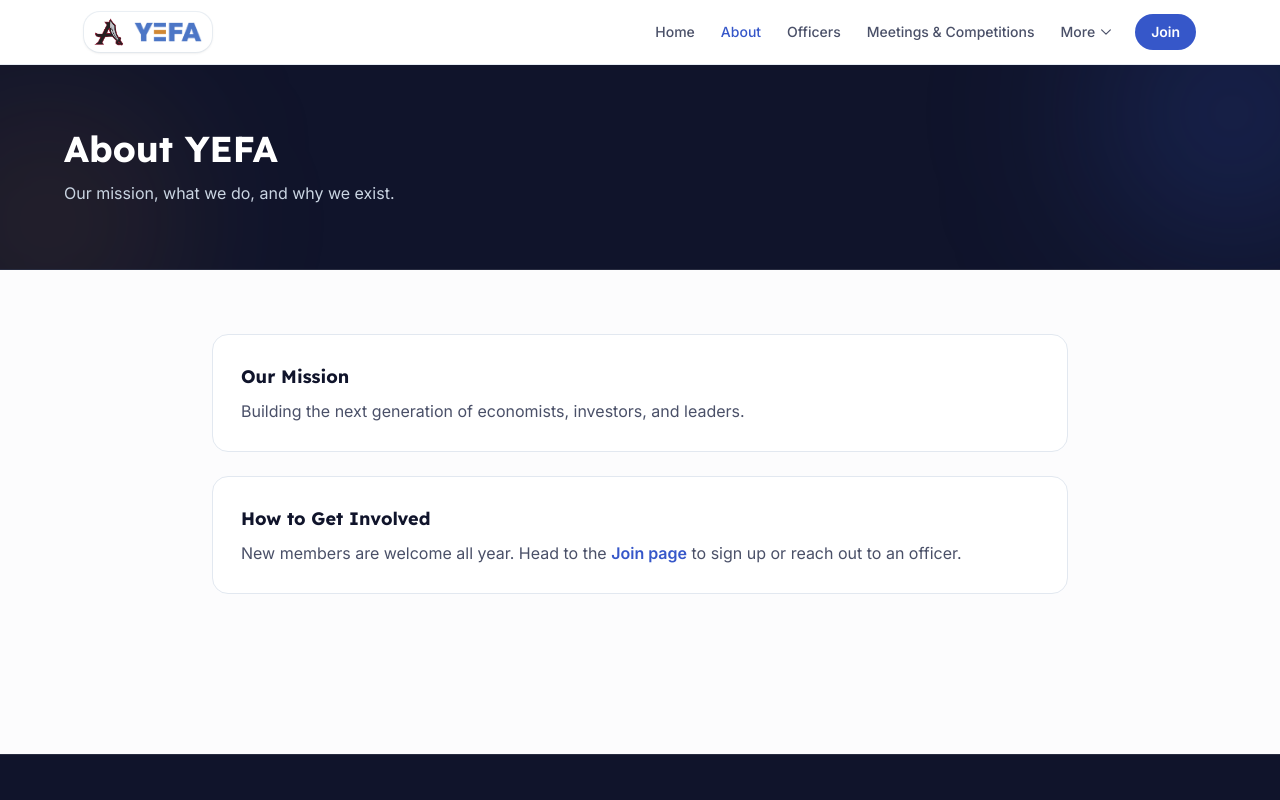
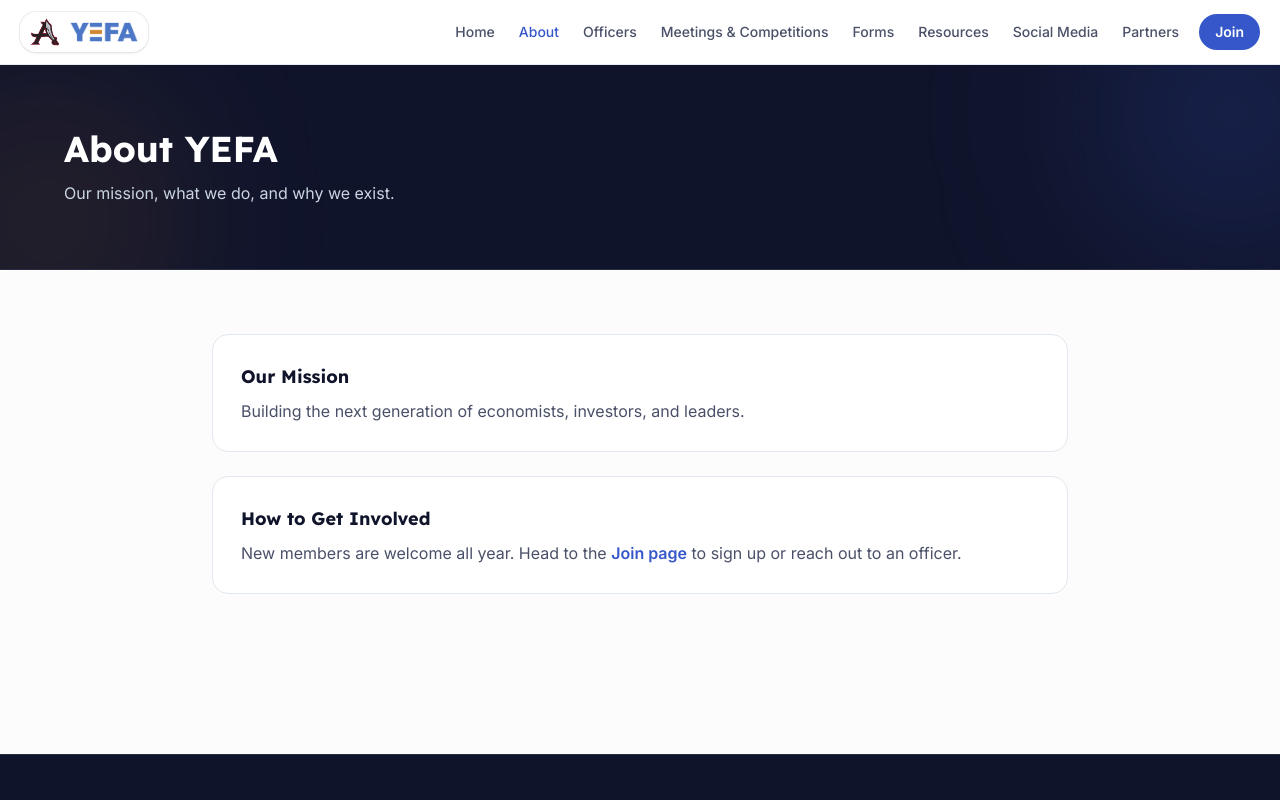
Before and after one commit to sdatta25/ahs-yefa-website, a React (Vite) app: page /about in a window 1280 px wide. Shown: the top 800 px of the page. Built offline with nearby package versions, Linux system fonts and the light colour scheme.

Commit message:
Flatten nav (remove More dropdown), embed sign-up form on Join page

```diff
--- a/src/components/Navbar.tsx
+++ b/src/components/Navbar.tsx
@@ -1,91 +1,36 @@
-import { useEffect, useRef, useState } from "react"
+import { useState } from "react"
 import { Link, NavLink } from "react-router-dom"
 import { AnimatePresence, motion } from "framer-motion"
 import BrandLogo from "./BrandLogo"
-import { NAV_LINKS, NAV_MORE, NAV_PRIMARY } from "../data/site"
+import { NAV_LINKS } from "../data/site"
 
 export default function Navbar() {
   const [open, setOpen] = useState(false)
-  const [moreOpen, setMoreOpen] = useState(false)
-  const moreRef = useRef<HTMLDivElement>(null)
-
-  useEffect(() => {
-    function onClickOutside(e: MouseEvent) {
-      if (moreRef.current && !moreRef.current.contains(e.target as Node)) setMoreOpen(false)
-    }
-    document.addEventListener("mousedown", onClickOutside)
-    return () => document.removeEventListener("mousedown", onClickOutside)
-  }, [])
-
-  const linkClass = ({ isActive }: { isActive: boolean }) =>
-    `whitespace-nowrap rounded-full px-3 py-2 text-sm font-medium transition-colors ${
-      isActive ? "text-yefa-blue" : "text-yefa-ink hover:text-yefa-blue"
-    }`
 
   return (
     <header className="sticky top-0 z-50 border-b border-slate-200/80 bg-white/85 backdrop-blur-md">
-      <div className="mx-auto flex max-w-6xl items-center justify-between px-5 py-3">
-        <NavLink to="/" onClick={() => setOpen(false)}>
+      <div className="mx-auto flex max-w-7xl items-center justify-between gap-3 px-5 py-3">
+        <NavLink to="/" onClick={() => setOpen(false)} className="shrink-0">
           <BrandLogo size="sm" />
         </NavLink>
 
-        <nav className="hidden items-center gap-0.5 lg:flex">
-          {NAV_PRIMARY.map((link) => (
-            <NavLink key={link.to} to={link.to} className={linkClass}>
-              {link.label}
-            </NavLink>
-          ))}
-
-          <div ref={moreRef} className="relative">
-            <button
-              onClick={() => setMoreOpen((v) => !v)}
-              className="flex items-center gap-1 whitespace-nowrap rounded-full px-3 py-2 text-sm font-medium text-yefa-ink transition-colors hover:text-yefa-blue"
-              aria-expanded={moreOpen}
-            >
-              More
-              <svg
-                xmlns="http://www.w3.org/2000/svg"
-                fill="none"
-                viewBox="0 0 24 24"
-                strokeWidth={2}
-                stroke="currentColor"
-                className={`h-3.5 w-3.5 transition-transform ${moreOpen ? "rotate-180" : ""}`}
-              >
-                <path strokeLinecap="round" strokeLinejoin="round" d="m19.5 8.25-7.5 7.5-7.5-7.5" />
-              </svg>
-            </button>
-
-            <AnimatePresence>
-              {moreOpen && (
-                <motion.div
-                  initial={{ opacity: 0, y: -6 }}
-                  animate={{ opacity: 1, y: 0 }}
-                  exit={{ opacity: 0, y: -6 }}
-                  transition={{ duration: 0.15 }}
-                  className="absolute right-0 top-full mt-2 w-52 overflow-hidden rounded-2xl border border-slate-200 bg-white py-1.5 shadow-lg"
-                >
-                  {NAV_MORE.map((link) => (
+        <nav className="hidden items-center lg:flex">
+          {NAV_LINKS.slice(0, -1).map((link) => (
             <NavLink
               key={link.to}
               to={link.to}
-                      onClick={() => setMoreOpen(false)}
               className={({ isActive }) =>
-                        `block px-4 py-2 text-sm font-medium transition-colors ${
-                          isActive ? "bg-yefa-blue/10 text-yefa-blue" : "text-yefa-ink hover:bg-slate-50 hover:text-yefa-blue"
+                `whitespace-nowrap rounded-full px-2.5 py-2 text-[13px] font-medium transition-colors xl:px-3 xl:text-sm ${
+                  isActive ? "text-yefa-blue" : "text-yefa-ink hover:text-yefa-blue"
                 }`
               }
             >
               {link.label}
             </NavLink>
           ))}
-                </motion.div>
-              )}
-            </AnimatePresence>
-          </div>
-
           <Link
             to="/contact"
-            className="ml-2 whitespace-nowrap rounded-full bg-yefa-blue px-4 py-2 text-sm font-semibold text-white transition hover:bg-yefa-blue-dark"
+            className="ml-2 shrink-0 whitespace-nowrap rounded-full bg-yefa-blue px-4 py-2 text-sm font-semibold text-white transition hover:bg-yefa-blue-dark"
           >
             Join
           </Link>
@@ -93,7 +38,7 @@ export default function Navbar() {
 
         <button
           onClick={() => setOpen((v) => !v)}
-          className="flex h-9 w-9 flex-col items-center justify-center gap-1.5 lg:hidden"
+          className="flex h-9 w-9 shrink-0 flex-col items-center justify-center gap-1.5 lg:hidden"
           aria-label="Toggle menu"
           aria-expanded={open}
         >
--- a/src/data/site.ts
+++ b/src/data/site.ts
@@ -5,23 +5,19 @@ export const SITE = {
   contactEmail: "alpharettayefa@gmail.com",
   instagram: "https://www.instagram.com/alpharettayefa/",
   memberSignupForm: "https://forms.gle/XJc52ZqHQQbmuN3cA",
+  memberSignupFormEmbed:
+    "https://docs.google.com/forms/d/e/1FAIpQLSdXtfDzmEOVOiwXBDbz0jAIImMO2kreYT4ENskO6qu-p0LEgw/viewform?embedded=true",
 }
 
-// Shown directly in the navbar.
-export const NAV_PRIMARY = [
+// All nav tabs, shown flat in the navbar (no dropdown).
+export const NAV_LINKS = [
   { label: "Home", to: "/" },
   { label: "About", to: "/about" },
   { label: "Officers", to: "/officers" },
   { label: "Meetings & Competitions", to: "/meetings-competitions" },
-]
-
-// Tucked under the "More" dropdown on desktop (still flat on mobile).
-export const NAV_MORE = [
   { label: "Forms", to: "/forms" },
   { label: "Resources", to: "/resources" },
   { label: "Social Media", to: "/social" },
   { label: "Partners", to: "/partners" },
+  { label: "Join", to: "/contact" },
 ]
-
-// Full flat list — used for the mobile menu and the footer.
-export const NAV_LINKS = [...NAV_PRIMARY, ...NAV_MORE, { label: "Join", to: "/contact" }]
--- a/src/pages/Contact.tsx
+++ b/src/pages/Contact.tsx
@@ -6,24 +6,27 @@ export default function Contact() {
     <div>
       <PageHeader title="Join YEFA" subtitle="New members are welcome all year round." />
 
-      <section className="mx-auto max-w-2xl px-5 py-16 text-center">
-        <p className="text-yefa-ink">
+      <section className="mx-auto max-w-3xl px-5 py-16">
+        <p className="text-center text-yefa-ink">
           Interested in joining? Fill out the member sign-up form below, or reach out directly
           and an officer will follow up with next steps and meeting times.
         </p>
 
-        <div className="mt-8 flex flex-col items-center gap-3">
-          <a
-            href={SITE.memberSignupForm}
-            target="_blank"
-            rel="noreferrer"
-            className="w-full max-w-sm rounded-full bg-yefa-blue px-7 py-3 text-sm font-semibold text-white shadow-[0_8px_20px_-6px_rgba(54,87,201,0.55)] transition hover:bg-yefa-blue-dark"
+        <div className="mt-8 overflow-hidden rounded-2xl border border-slate-200 bg-white shadow-sm">
+          <iframe
+            src={SITE.memberSignupFormEmbed}
+            title="YEFA Member Sign-Up Form"
+            className="h-[1200px] w-full"
+            loading="lazy"
           >
-            Member Sign-Up Form
-          </a>
+            Loading form&hellip;
+          </iframe>
+        </div>
+
+        <div className="mt-10 flex flex-col items-center gap-3">
           <a
             href={`mailto:${SITE.contactEmail}?subject=Interested in joining YEFA`}
-            className="w-full max-w-sm rounded-full px-7 py-3 text-sm font-semibold text-yefa-navy ring-1 ring-inset ring-slate-300 transition hover:bg-slate-50"
+            className="w-full max-w-sm rounded-full px-7 py-3 text-center text-sm font-semibold text-yefa-navy ring-1 ring-inset ring-slate-300 transition hover:bg-slate-50"
           >
             Email {SITE.contactEmail}
           </a>
@@ -31,7 +34,7 @@ export default function Contact() {
             href={SITE.instagram}
             target="_blank"
             rel="noreferrer"
-            className="w-full max-w-sm rounded-full px-7 py-3 text-sm font-semibold text-yefa-navy ring-1 ring-inset ring-slate-300 transition hover:bg-slate-50"
+            className="w-full max-w-sm rounded-full px-7 py-3 text-center text-sm font-semibold text-yefa-navy ring-1 ring-inset ring-slate-300 transition hover:bg-slate-50"
           >
             Follow us on Instagram
           </a>
```
Lines whose indentation alone changed are shown as unchanged.
